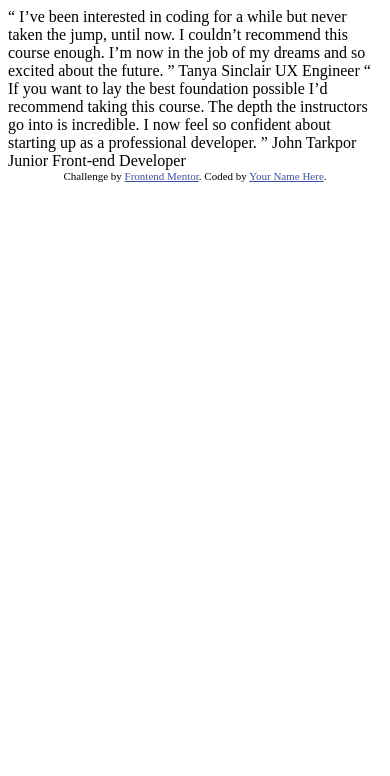
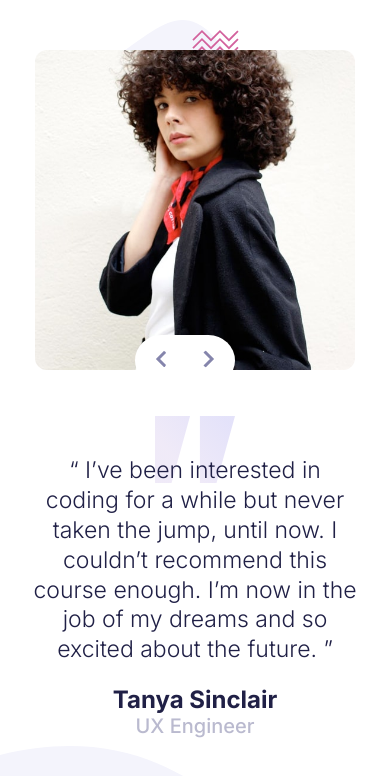
Before and after one commit to danilobandeira29/testimonials-slider, a plain HTML site: page index.html in a window 390 px wide. Drawn offline with Linux system fonts and the light colour scheme.

Commit message:
feat: html/css initial card mobile

```diff
--- a/index.html
+++ b/index.html
@@ -5,34 +5,44 @@
   <meta name="viewport" content="width=device-width, initial-scale=1.0"> <!-- displays site properly based on user's device -->
 
   <link rel="icon" type="image/png" sizes="32x32" href="./images/favicon-32x32.png">
-
+  <link rel="stylesheet" href="./style.css" />
   <title>Frontend Mentor | Coding Bootcamp Testimonials Slider</title>
 
-  <!-- Feel free to remove these styles or customise in your own stylesheet 👍 -->
-  <style>
-    .attribution { font-size: 11px; text-align: center; }
-    .attribution a { color: hsl(228, 45%, 44%); }
-  </style>
 </head>
 <body>
+  <main class="container">
+    <section class="content">
+      <div class="slide-container">
+        <img src="./images/image-tanya.jpg" alt="Image Tanya Sinclair"/>
 
+        <div class="slide-buttons">
+          <button type="button">
+            <img src="./images/icon-prev.svg" alt="Image Prev button" />
+          </button>
+          <button type="button">
+            <img src="./images/icon-next.svg" alt="Image Next button" />
+          </button>
+        </div>
+      </div>
+      <article class="text-primary">
       “ I’ve been interested in coding for a while but never taken the jump, until now.
       I couldn’t recommend this course enough. I’m now in the job of my dreams and so
       excited about the future. ”
+      </article>
+      <strong class="text-dark">Tanya Sinclair</strong>
+      <span class="text-neutral">UX Engineer</span>
+    </section>
 
-  Tanya Sinclair
-  UX Engineer
-
+    <!-- <section class="content">
+      <img src="./images/image-john.jpg" alt="Image John Tarkpor" />
+      <article class="text-primary">
         “ If you want to lay the best foundation possible I’d recommend taking this course.
         The depth the instructors go into is incredible. I now feel so confident about
         starting up as a professional developer. ”
-
-  John Tarkpor
-  Junior Front-end Developer
-
-  <div class="attribution">
-    Challenge by <a href="https://www.frontendmentor.io?ref=challenge" target="_blank">Frontend Mentor</a>.
-    Coded by <a href="#">Your Name Here</a>.
-  </div>
+      </article>
+      <strong class="text-dark">John Tarkpor</strong>
+      <span class="text-neutral">Junior Front-end Developer</span>
+    </section> -->
+  </main>
 </body>
 </html>
--- /dev/null
+++ b/style.css
@@ -0,0 +1,108 @@
+@import url('https://fonts.googleapis.com/css2?family=Inter:wght@300;500;700&display=swap');
+
+:root {
+  --clr-dark-primary: hsl(240, 38%, 20%);
+  --clr-neutral: hsl(240, 18%, 77%);
+  --clr-white: hsl(0, 0%, 100%);
+}
+
+* {
+  margin: 0;
+  padding: 0;
+  box-sizing: border-box;
+}
+
+html {
+  font-size: 62.5%;
+}
+
+body {
+  width: 100vw;
+  height: 100vh;
+  font-size: 2.3rem;
+  font-family: 'Inter', sans-serif;
+  background:
+  url("./images/pattern-bg.svg") no-repeat top,
+  url("./images/pattern-curve.svg") no-repeat bottom;
+  background-size: 80vw, 100vw;
+  background-position-y: 20px, bottom;
+  padding: 5rem 3rem;
+}
+
+.container .content {
+  display: flex;
+  flex-direction: column;
+  justify-content: center;
+  align-items: center;
+  text-align: center;
+}
+
+.container .content img {
+  width: 100%;
+  max-width: 320px;
+  border-radius: 12px;
+}
+
+.text-primary {
+  font-weight: 300;
+  color: var(--clr-dark-primary);
+}
+
+.text-dark {
+  font-weight: 700;
+  color: var(--clr-dark-primary);
+}
+
+.text-neutral {
+  font-weight: 500;
+  color: var(--clr-neutral);
+}
+
+.container .slide-container {
+  position: relative;
+  margin-bottom: 4rem;
+  background: url("./images/pattern-bg.svg") no-repeat top,
+}
+
+.content article {
+  line-height: 1.3;
+  margin-bottom: 2rem;
+  background:
+  url("./images/pattern-quotes.svg") no-repeat top;
+  background-size: 80px;
+  padding-top: 4rem;
+}
+
+.content strong {
+  font-size: 2.4rem;
+}
+
+.content span {
+  font-size: 2rem;
+}
+
+.container .slide-container .slide-buttons {
+  position: absolute;
+  bottom: -10px;
+  transform: translate(100%, 0);
+  display: flex;
+  justify-content: center;
+  align-items: center;
+}
+
+.container .slide-container .slide-buttons button {
+  padding: 1.5rem 2rem;
+  border: none;
+  cursor: pointer;
+  outline: none;
+  background: var(--clr-white);
+}
+
+
+.container .slide-container .slide-buttons button:nth-child(1) {
+  border-radius: 50% 0 0 50%;
+  margin-right: -5px;
+}
+.container .slide-container .slide-buttons button:nth-child(2) {
+  border-radius: 0 50% 50% 0;
+}
```
Lines whose indentation alone changed are shown as unchanged.
